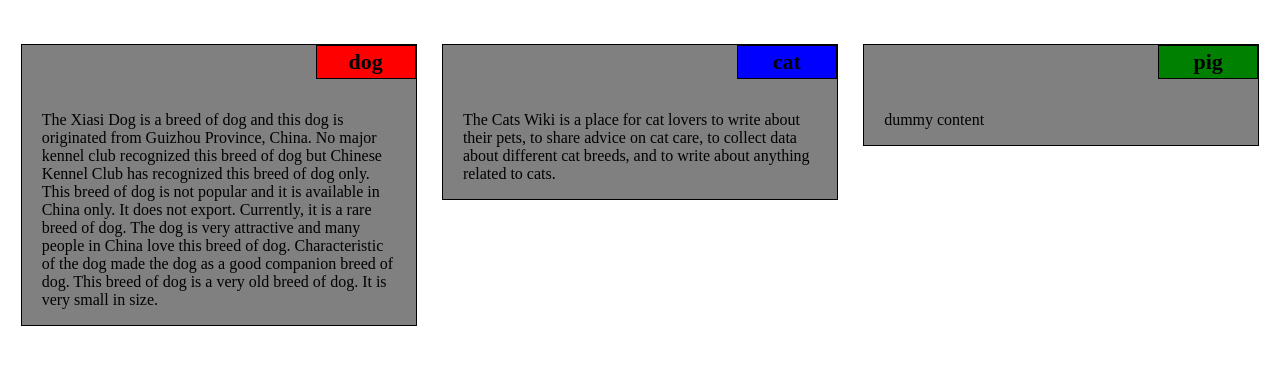
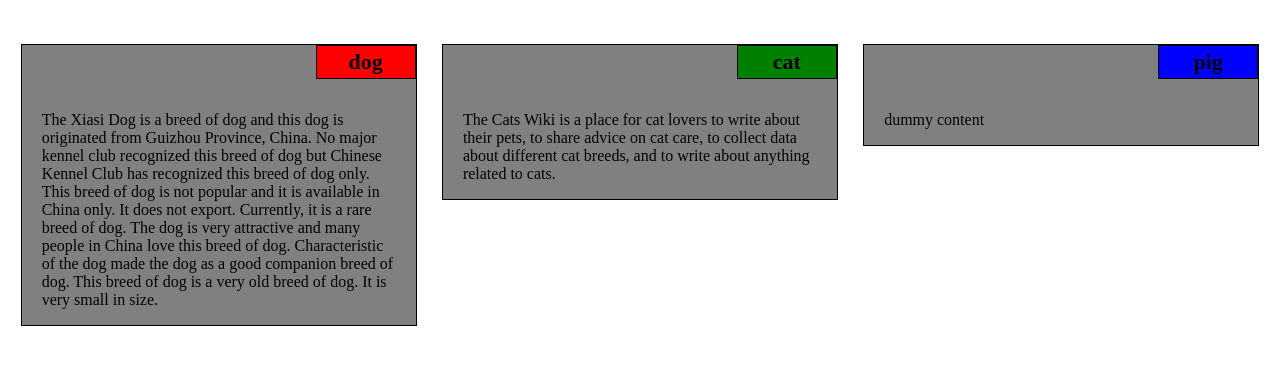
Before and after one commit to RISINGEDGEGPY/html_css_learning, a plain HTML site: page mod2_solution/index.html in a window 1280 px wide. Shown: the part 61-426 px from the top of the page. Drawn offline with Linux system fonts and the light colour scheme.

Commit message:
fix bugs

```diff
--- a/mod2_solution/index.html
+++ b/mod2_solution/index.html
@@ -19,6 +19,7 @@
             border: 1px black solid;
             padding: 0px;
             margin: 10px;
+  			border-collapse: collapse;
         }
 
         section {
@@ -32,8 +33,17 @@
             text-align: center;
             float: right;
             position: relative;
+            border-collapse: collapse;
         }
-
+        #sec1{
+        	background-color: red;
+        }
+        #sec2{
+        	background-color: green;
+        }
+        #sec3{
+        	background-color: blue;
+        }
         p {
             padding-top: 50px;
             padding-left: 20px;
@@ -45,7 +55,7 @@
                 width: 31.33%;
                 margin: 2% 1%;
                 float: left;
-                border: 1px solid black;
+                /*border: 1px solid black;*/
             }
         }
 
@@ -53,7 +63,7 @@
             .col-sd-12 {
                 width: 98%;
                 float: left;
-                border: 1px solid black;
+                /*border: 1px solid black;*/
             }
         }
 
@@ -62,7 +72,7 @@
                 width: 48%;
                 margin: 2% 1%;
                 float: left;
-                border: 1px solid black;
+                /*border: 1px solid black;*/
             }
             .col-md-6#div3 {
             	width: 98%;
@@ -77,18 +87,18 @@
 <body>
     <h1> pets </h1>
     <div class="col-ld-4 col-sd-12 col-md-6">
-        <section style="background-color: red;">dog
+        <section id="sec1">dog
         </section>
         <p>The Xiasi Dog is a breed of dog and this dog is originated from Guizhou Province, China. No major kennel club recognized this breed of dog but Chinese Kennel Club has recognized this breed of dog only. This breed of dog is not popular and it is available in China only. It does not export. Currently, it is a rare breed of dog. The dog is very attractive and many people in China love this breed of dog. Characteristic of the dog made the dog as a good companion breed of dog. This breed of dog is a very old breed of dog. It is very small in size.
         </p>
     </div>
     <div class="col-ld-4 col-sd-12 col-md-6">
-        <section style="background-color: blue;">cat</section>
+        <section id="sec2">cat</section>
         <p>The Cats Wiki is a place for cat lovers to write about their pets, to share advice on cat care, to collect data about different cat breeds, and to write about anything related to cats.
         </p>
     </div>
     <div class="col-ld-4 col-sd-12 col-md-6" id="div3">
-        <section style="background-color: green;">pig</section>
+        <section id="sec3">pig</section>
         <p>dummy content</p>
     </div>
 
```
